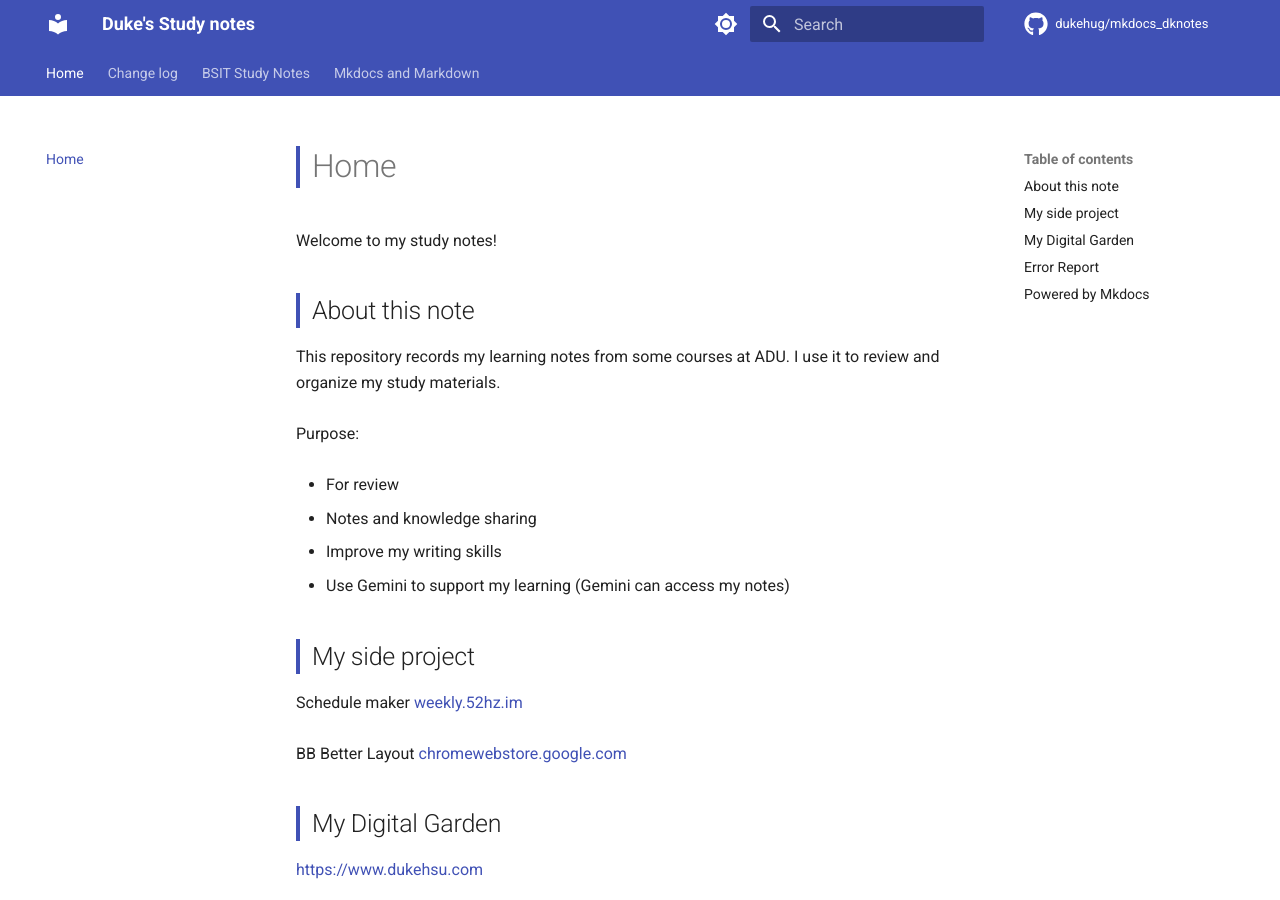
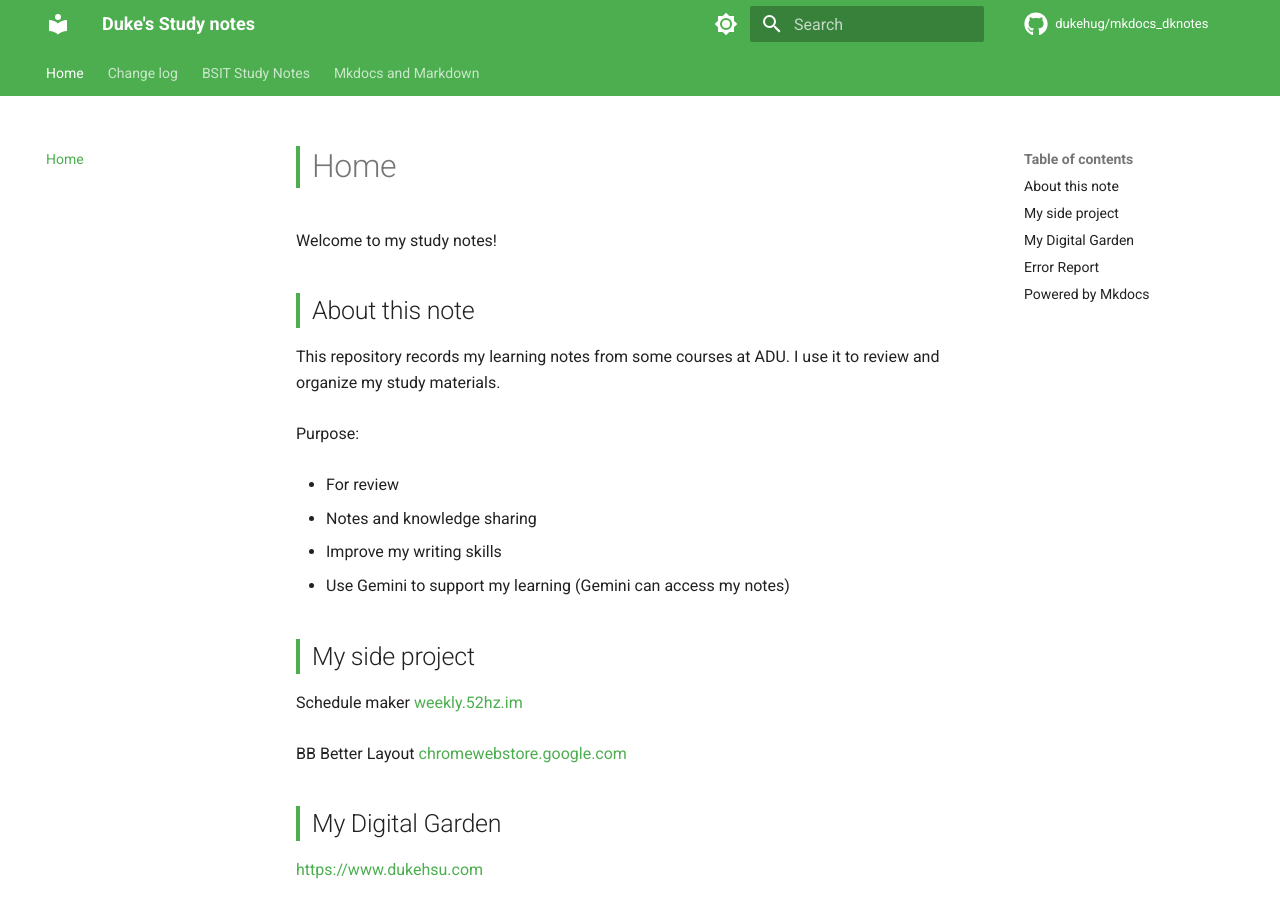
Before and after one commit to dukehug/mkdocs_dknotes, an MkDocs documentation site: the page built from docs/index.md, in a window 1280 px wide and 900 px high. Built offline with MkDocs 1.6.1 and Material for MkDocs 9.7.7, drawn with Linux system fonts in a browser that asks for light colours; comment, search, counter and statistics services are not loaded.

Commit message:
update notes: Fri Oct  2 11:42:00 PM CST 2026

```diff
--- a/mkdocs.yml
+++ b/mkdocs.yml
@@ -29,8 +29,8 @@ theme:
     # 淺色模式設定
     - media: "(prefers-color-scheme: light)"
       scheme: default
-      primary: indigo
-      accent: indigo
+      primary: green
+      accent: teal
       toggle:
         icon: material/brightness-7
         name: Switch to dark mode
@@ -38,7 +38,7 @@ theme:
     - media: "(prefers-color-scheme: dark)"
       scheme: slate
       primary: black
-      accent: indigo
+      accent: teal
       toggle:
         icon: material/brightness-4
         name: Switch to light mode
@@ -77,3 +77,7 @@ extra_javascript:
 
 extra_css:
   - stylesheets/extra.css
+extra:
+  analytics:
+    provider: google
+    property: G-STL9YHBH7N
```
